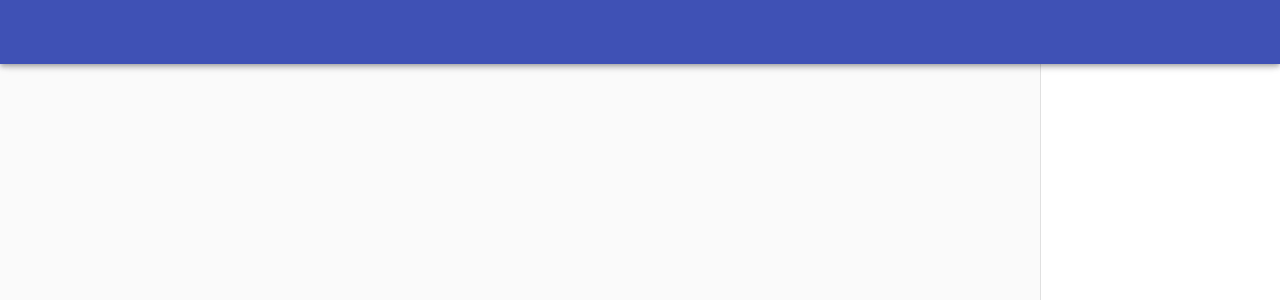
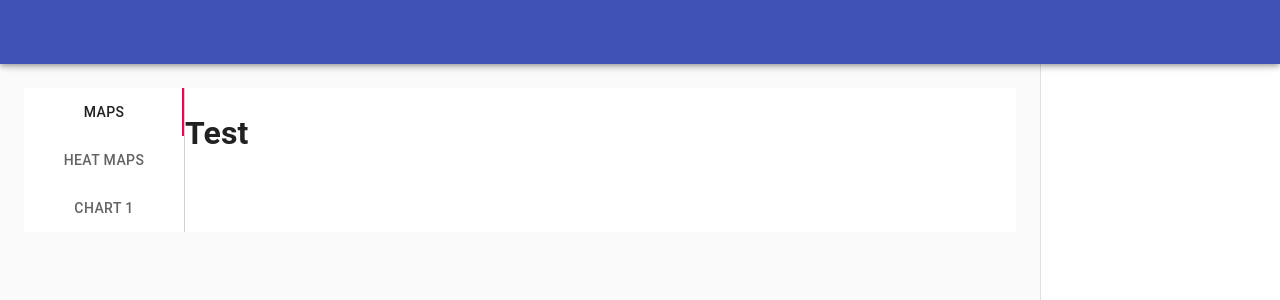
Before and after one commit to trackitdown2020/rona-client, a React (Create React App) app: page / in a window 1280 px wide. Shown: the top 300 px of the page. Built offline with nearby package versions, Linux system fonts and the light colour scheme.

Commit message:
Added vertical tabs

```diff
--- a/src/components/VerticalTabs/index.jsx
+++ b/src/components/VerticalTabs/index.jsx
@@ -2,7 +2,7 @@ import React from "react";
 import Tabs from "@material-ui/core/Tabs";
 import Tab from "@material-ui/core/Tab";
 import { TabPanel } from "./TabPanel";
-import styles from "./style.module.css";
+import styles from "./styles.module.css";
 
 function a11yProps(index) {
   return {
--- a/src/features/dashboard-base/index.jsx
+++ b/src/features/dashboard-base/index.jsx
@@ -4,14 +4,7 @@ import Drawer from '@material-ui/core/Drawer';
 import AppBar from '@material-ui/core/AppBar';
 import CssBaseline from '@material-ui/core/CssBaseline';
 import Toolbar from '@material-ui/core/Toolbar';
-import List from '@material-ui/core/List';
 import Typography from '@material-ui/core/Typography';
-import Divider from '@material-ui/core/Divider';
-import ListItem from '@material-ui/core/ListItem';
-import ListItemIcon from '@material-ui/core/ListItemIcon';
-import ListItemText from '@material-ui/core/ListItemText';
-import InboxIcon from '@material-ui/icons/MoveToInbox';
-import MailIcon from '@material-ui/icons/Mail';
 
 const drawerWidth = 240;
 
@@ -59,7 +52,7 @@ export default function DashboardBase(props) {
             </AppBar>
             <main className={classes.content}>
                 <Toolbar />
-                { renderContent }
+                { renderContent && renderContent() }
             </main>
             <Drawer
                 className={classes.drawer}
@@ -71,7 +64,7 @@ export default function DashboardBase(props) {
             >
                 <Toolbar />
                 <div className={classes.drawerContainer}>
-                    { renderToolbar }
+                    { renderToolbar && renderToolbar() }
                 </div>
             </Drawer>
 
--- a/src/routes/Home.jsx
+++ b/src/routes/Home.jsx
@@ -3,6 +3,7 @@ import Container from "@material-ui/core/Container";
 import CssBaseline from "@material-ui/core/CssBaseline";
 import Grid from "@material-ui/core/Grid";
 import { DashboardBase } from '../features/dashboard-base'
+import { VerticalTabs } from '../components/VerticalTabs';
 
 const tabs = [
     {
@@ -23,21 +24,19 @@ const tabs = [
     },
 ];
 
+const renderVerticalTabs = () => {
+    return (
+        <VerticalTabs tabs={tabs}/>
+    )
+}
+
 
 function Home() {
-    return (<DashboardBase/>)
-    // Swap out for Dashboard base
-    // return (
-    //     <Container maxWidth="xl" style={{ padding: 0, height: "100vh" }}>
-    //         <CssBaseline />
-    //         <TopBar />
-    //         <Grid container alignItems="stretch" style={{ height: "100%" }}>
-    //             <Grid item xs={9}>
-    //                 <VerticalTabs tabs={tabs} />
-    //             </Grid>
-    //         </Grid>
-    //     </Container>
-    // );
+    return (
+        <DashboardBase
+            renderContent={renderVerticalTabs}
+        />
+    );
 }
 
 export { Home };
```
Also changed, not shown: 1 other file (tests, documents, lock files or other folders).
